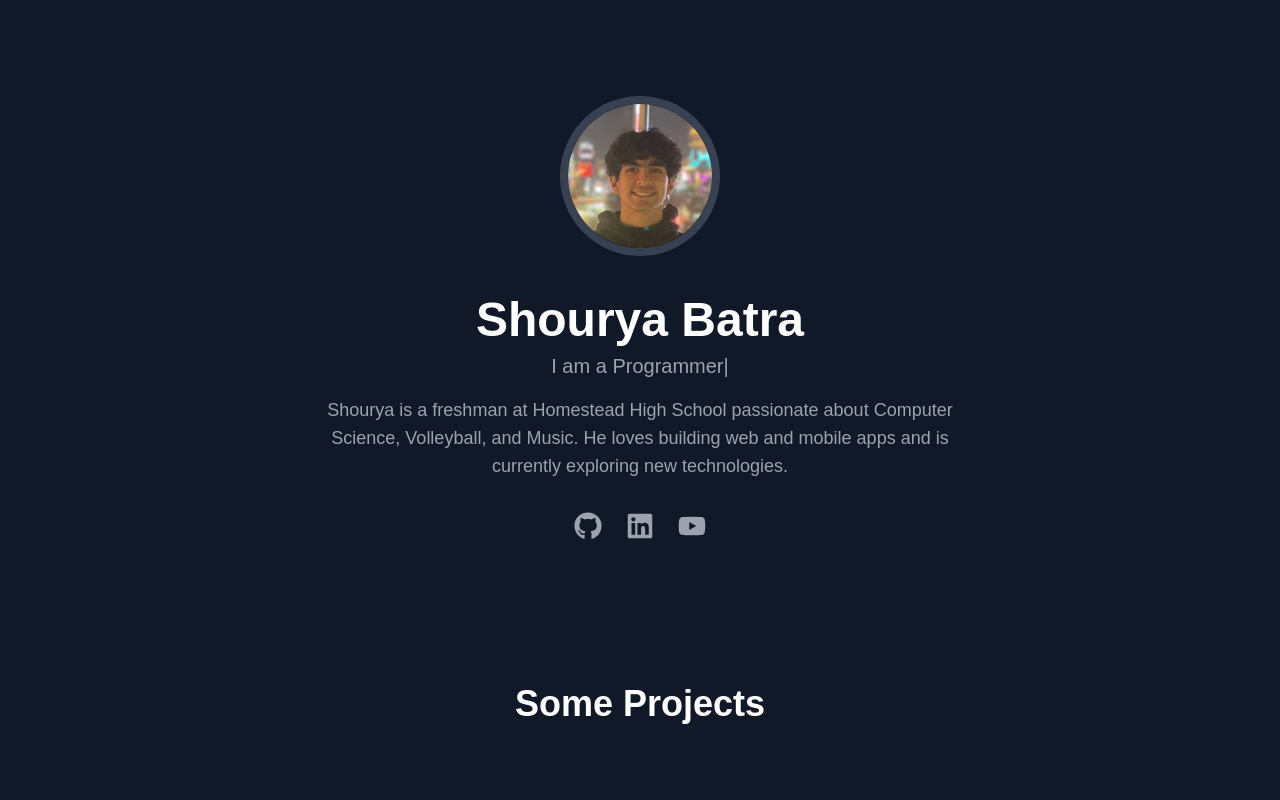
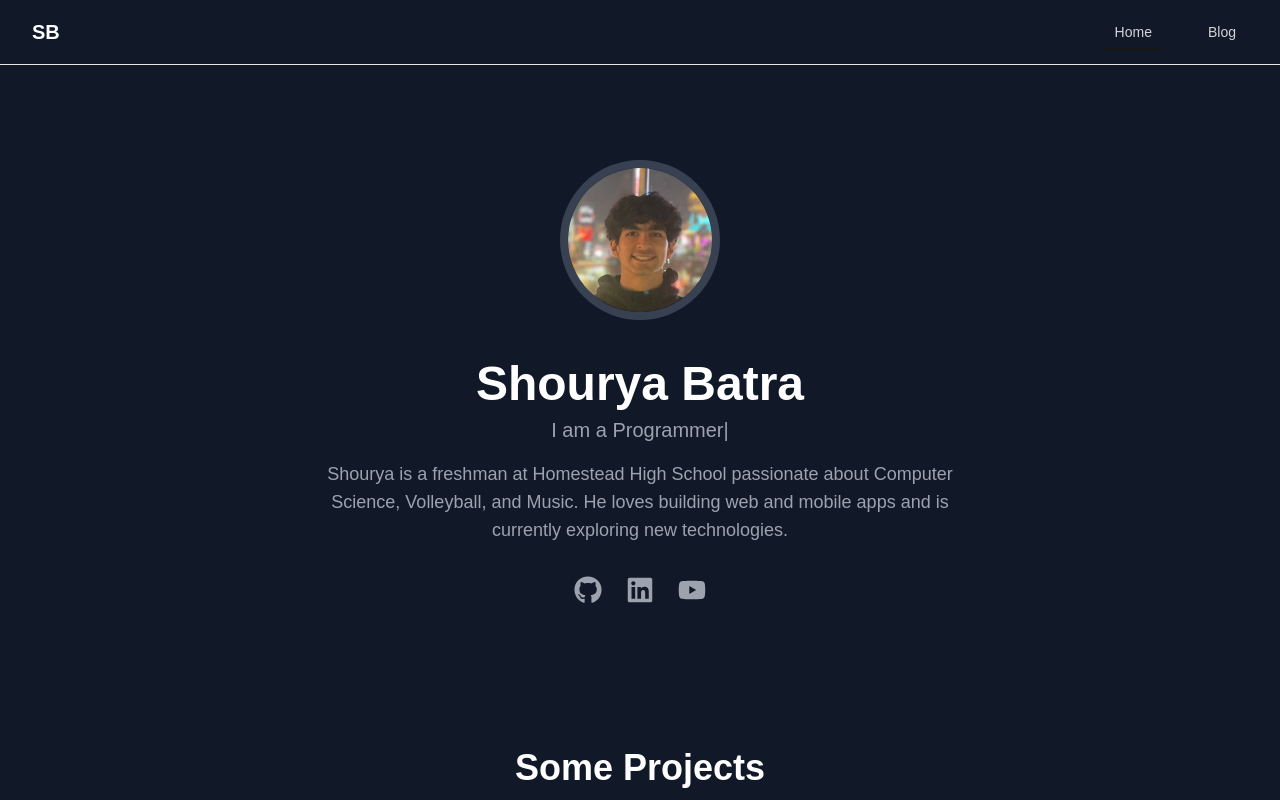
Before and after one commit to ShouryaBatra/personal-website, a Next.js app: page / in a window 1280 px wide. Shown: the top 800 px of the page. Built offline with nearby package versions, Linux system fonts and the light colour scheme.

Commit message:
wrap main component with Layout for consistent styling + Navbar

```diff
--- /dev/null
+++ b/src/components/Layout.jsx
@@ -0,0 +1,12 @@
+import Navbar from "./Navbar";
+
+function Layout({ children }) {
+  return (
+    <div className="min-h-screen bg-background">
+      <Navbar />
+      <main className="pt-16">{children}</main>
+    </div>
+  );
+}
+
+export default Layout;
--- /dev/null
+++ b/src/components/Navbar.jsx
@@ -0,0 +1,73 @@
+import Link from "next/link";
+import { usePathname } from "next/navigation";
+import { motion } from "framer-motion";
+import { useState, useEffect } from "react";
+
+function Navbar() {
+  const pathname = usePathname();
+  const [scrolled, setScrolled] = useState(false);
+
+  useEffect(() => {
+    const handleScroll = () => {
+      const isScrolled = window.scrollY > 10;
+      if (isScrolled !== scrolled) {
+        setScrolled(isScrolled);
+      }
+    };
+
+    window.addEventListener("scroll", handleScroll);
+    return () => window.removeEventListener("scroll", handleScroll);
+  }, [scrolled]);
+
+  const navItems = [
+    { name: "Home", path: "/" },
+    { name: "Blog", path: "/blog" },
+  ];
+
+  return (
+    <nav
+      className={`fixed top-0 left-0 right-0 z-50 border-b border-border transition-colors duration-200 ${
+        scrolled ? "bg-gray-900/80 backdrop-blur-sm" : "bg-gray-900"
+      }`}
+    >
+      <div className="max-w-7xl mx-auto px-4 sm:px-6 lg:px-8">
+        <div className="flex items-center justify-between h-16">
+          <div className="flex-shrink-0">
+            <Link
+              href="/"
+              className="text-xl font-bold text-white hover:text-gray-300"
+            >
+              SB
+            </Link>
+          </div>
+          <div className="hidden sm:block">
+            <div className="flex space-x-8">
+              {navItems.map((item) => (
+                <Link
+                  key={item.path}
+                  href={item.path}
+                  className="relative px-3 py-2 text-sm font-medium text-gray-300 hover:text-white"
+                >
+                  {item.name}
+                  {pathname === item.path && (
+                    <motion.div
+                      className="absolute bottom-0 left-0 right-0 h-0.5 bg-primary"
+                      layoutId="navbar-indicator"
+                      transition={{
+                        type: "spring",
+                        stiffness: 380,
+                        damping: 30,
+                      }}
+                    />
+                  )}
+                </Link>
+              ))}
+            </div>
+          </div>
+        </div>
+      </div>
+    </nav>
+  );
+}
+
+export default Navbar;
--- a/src/pages/_app.js
+++ b/src/pages/_app.js
@@ -1,5 +1,10 @@
 import "@/styles/globals.css";
+import Layout from "@/components/Layout";
 
 export default function App({ Component, pageProps }) {
-  return <Component {...pageProps} />;
+  return (
+    <Layout>
+      <Component {...pageProps} />
+    </Layout>
+  );
 }
```
